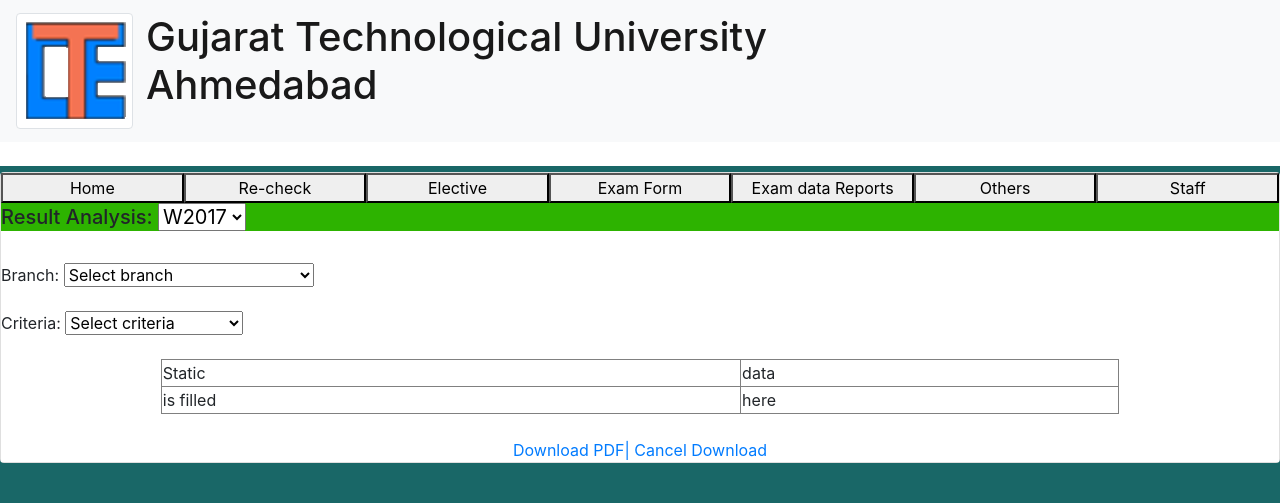
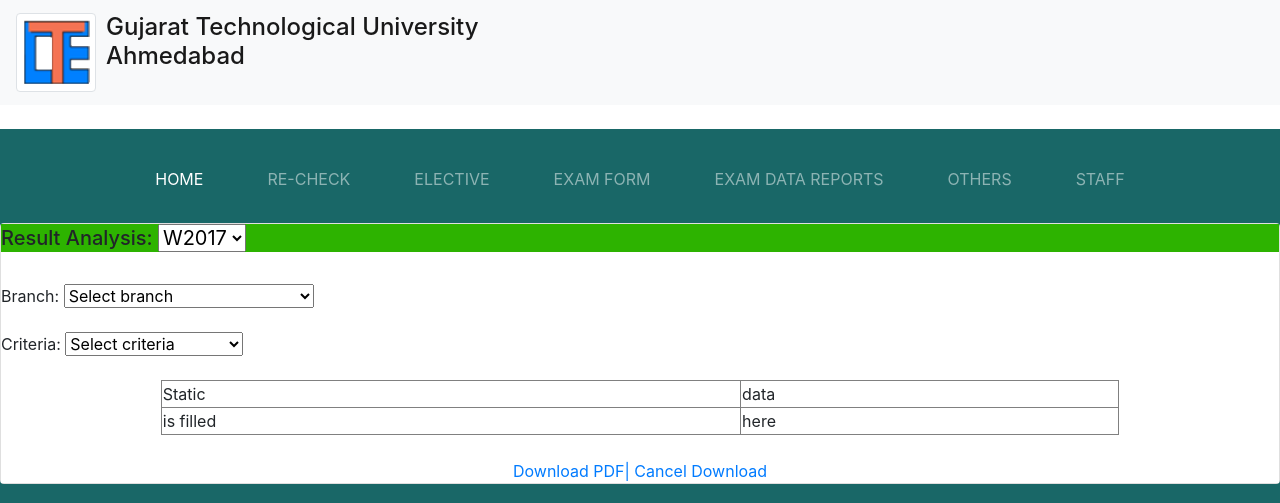
Before and after one commit to YJDave/GTUResultAnalysis, a Django app: page / in a window 1280 px wide. Shown: the top 503 px of the page. Run offline with Django 3.2, Linux system fonts and the light colour scheme; some libraries are stand-ins or nearby versions.

Commit message:
Imrove template design.

```diff
--- a/result_analysis/static/css/home.css
+++ b/result_analysis/static/css/home.css
@@ -1,7 +1,7 @@
 .image {
 	float: left;
-	max-width: 1000px;
-	max-height: 1000px;
+	max-width: 80px;
+	max-height: 80px;
 }
 
 .btn-group {
--- a/result_analysis/templates/home.html
+++ b/result_analysis/templates/home.html
@@ -9,8 +9,8 @@
  -->
 	<!-- Bootstrap js -->
 	<script src="{% static 'bs/js/bootstrap.min.js' %}"></script>
-	<script src="{% static 'bs/js/bootstrap.bundle.min.js' %}"></script>
-		<!-- Custom stylesheet -->
+
+	<!-- Custom stylesheet -->
     <link rel="stylesheet" href='{% static "css/home.css" %}'></head>
 
     <!-- Custom js -->
@@ -23,21 +23,42 @@
     <nav class="navbar navbar-light bg-light">
 	  <a class="navbar-brand" href="#">
 	    <img src="{% static 'image/logo.png' %}" class="img-fluid img-thumbnail image" alt="Responsive image" />
-	    <h1 style="margin-left: 130px;">Gujarat Technological University <br />Ahmedabad</h1>
+	    <h4 style="margin-left: 90px;">Gujarat Technological University <br />Ahmedabad</h4>
 	  </a>
 	</nav>
 	<marquee direction="left" style="background-color:white">Cancel Status of student at the time of exam form generation and hall-ticket generation, if system found any issues, then system will automatically be cancelled.</marquee>
-		<br>
-	<div class="card card-block bg-faded">
-		<div class="btn-group" >
-			<button>Home</button>
-			<button>Re-check</button>
-			<button>Elective</button>
-			<button>Exam Form</button>
-			<button>Exam data Reports</button>
-			<button>Others</button>
-			<button>Staff</button>
-		</div>
+	<br>
+	<nav class="navbar navbar-expand-sm navbar-dark py-lg-4" id="mainNav" style="padding: 10px;">
+      <div class="container">
+        <div class="collapse navbar-collapse" id="navbarResponsive">
+          <ul class="navbar-nav mx-auto">
+            <li class="nav-item active px-lg-4">
+              <a class="nav-link text-uppercase text-expanded" href="index.html">Home
+                <span class="sr-only">(current)</span>
+              </a>
+            </li>
+            <li class="nav-item px-lg-4">
+              <a class="nav-link text-uppercase text-expanded" href="#">Re-check</a>
+            </li>
+            <li class="nav-item px-lg-4">
+              <a class="nav-link text-uppercase text-expanded" href="#">Elective</a>
+            </li>
+            <li class="nav-item px-lg-4">
+              <a class="nav-link text-uppercase text-expanded" href="#">Exam Form</a>
+            </li>
+            <li class="nav-item px-lg-4">
+              <a class="nav-link text-uppercase text-expanded" href="#">Exam Data Reports</a>
+            </li>
+            <li class="nav-item px-lg-4">
+              <a class="nav-link text-uppercase text-expanded" href="#">Others</a>
+            </li>
+            <li class="nav-item px-lg-4">
+              <a class="nav-link text-uppercase text-expanded" href="#">Staff</a>
+            </li>
+          </ul>
+        </div>
+      </div>
+    </nav>	<div class="card card-block bg-faded">
 		<div style="background-color:white">
 			<h5 style="background-color:#2db300">Result Analysis:
 				<select>
```
